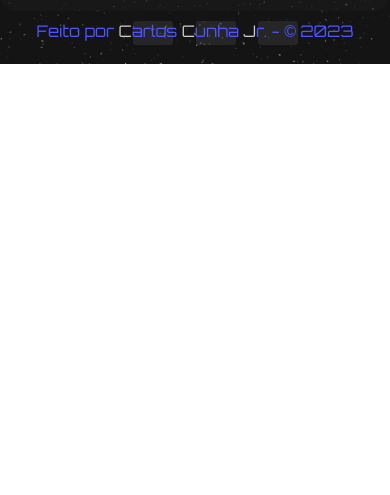
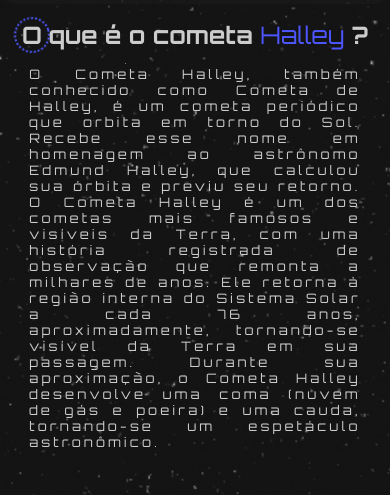
Before and after one commit to carloscunha611/countdown-timer, a plain HTML site: page index.html in a window 390 px wide. Shown: the part 780-1275 px from the top of the page. Before the commit the page ends 844 px from the top, so only its background shows below. Drawn offline with Linux system fonts and the light colour scheme.

Commit message:
adicionei uma section infos

```diff
--- a/index.html
+++ b/index.html
@@ -57,6 +57,20 @@
       </section>
     </main>
 
+    <section class="infos">
+      <h1 class="title">O que é o cometa <span>Halley</span> ?</h1>
+      <p class="txt">
+        O Cometa Halley, também conhecido como Cometa de Halley, é um cometa
+        periódico que orbita em torno do Sol. Recebe esse nome em homenagem ao
+        astrônomo Edmund Halley, que calculou sua órbita e previu seu retorno. O
+        Cometa Halley é um dos cometas mais famosos e visíveis da Terra, com uma
+        história registrada de observação que remonta a milhares de anos. Ele
+        retorna à região interna do Sistema Solar a cada 76 anos,
+        aproximadamente, tornando-se visível da Terra em sua passagem. Durante
+        sua aproximação, o Cometa Halley desenvolve uma coma (nuvem de gás e
+        poeira) e uma cauda, tornando-se um espetáculo astronômico.
+      </p>
+    </section>
     <footer>
       <p>
         Feito por <span>C</span>arlos <span>C</span>unha <span>J</span>r. -
--- a/src/style.css
+++ b/src/style.css
@@ -28,6 +28,7 @@ body {
   text-rendering: optimizeSpeed;
   cursor: url('./assets/mouse.png'), auto;
   overflow-y: auto;
+  overflow-x: hidden;
 }
 
 * > span,
@@ -38,7 +39,8 @@ footer {
 body,
 .container,
 .countdown-timer,
-.countdown-item {
+.countdown-item,
+.infos {
   display: flex;
   align-items: center;
   justify-content: center;
@@ -47,11 +49,10 @@ body,
 
 body {
   position: relative;
-  height: 100vh;
-  gap: 0.6rem;
+
+  gap: 2rem;
   padding: 2rem;
   flex-direction: column;
-  overflow: hidden;
 }
 
 body::after {
@@ -187,6 +188,24 @@ span {
   font-weight: var(--font-weight-light);
 }
 
+.infos {
+  flex-direction: column;
+  gap: 1rem;
+  width: 75vw;
+}
+.infos h1::before {
+  left: 2.9rem;
+  right: 0.2;
+  top: 0.8rem;
+  bottom: 0rem;
+  width: 2rem;
+  height: 2rem;
+}
+.txt {
+  text-align: justify;
+  letter-spacing: 0.2rem;
+}
+
 footer {
   text-align: center;
   color: var(--color-primary);
@@ -230,9 +249,19 @@ footer span::before {
     width: 100%;
     box-shadow: 0px 16px 0px #22222250;
   }
+  .infos {
+    width: 85%;
+  }
+  .infos .title span {
+    font-size: 1.5rem;
+  }
 
-  body::before,
-  body::after {
-    animation: none;
+  .infos h1::before {
+    left: 4.7rem;
+    top: -0.2rem;
+  }
+
+  .txt {
+    font-size: small;
   }
 }
```
